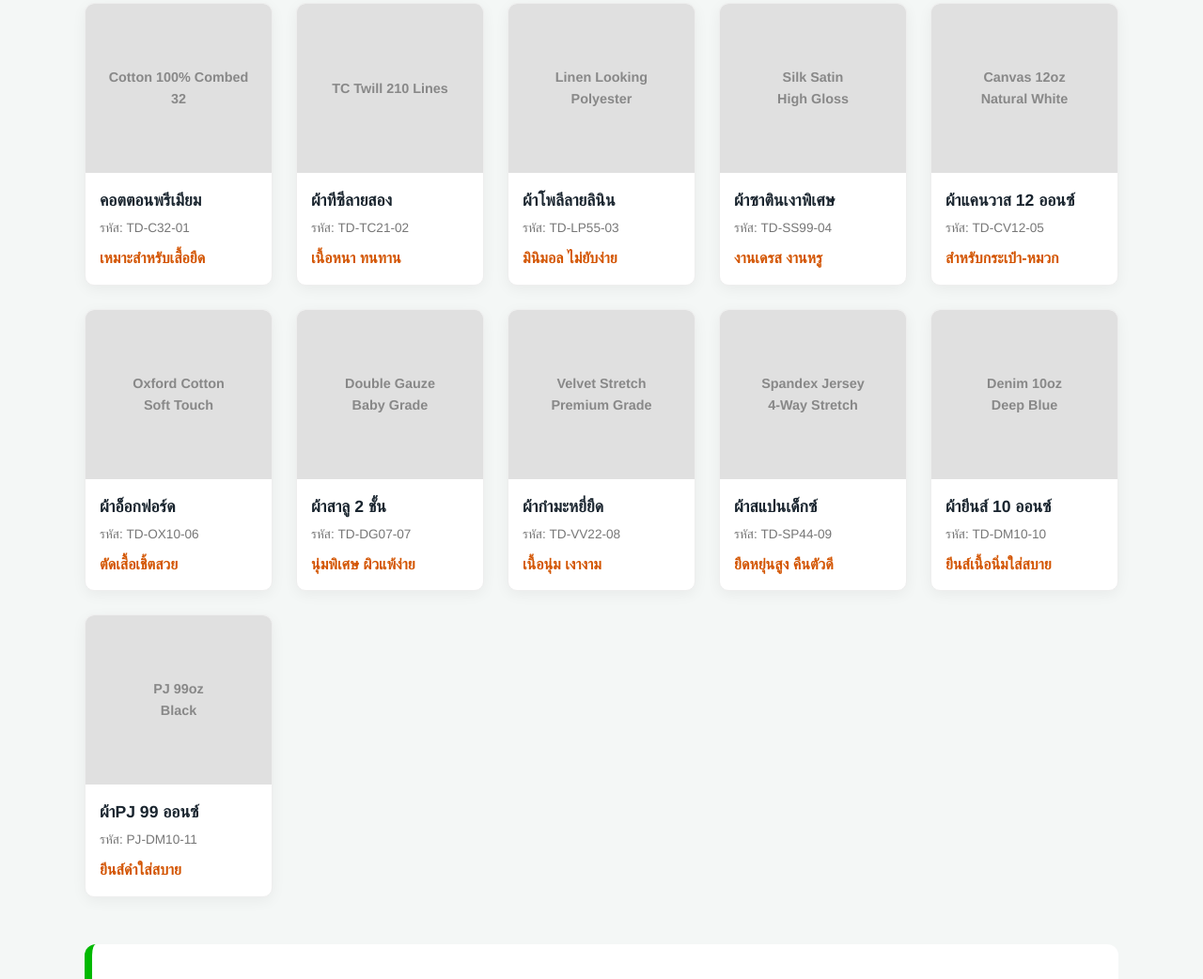
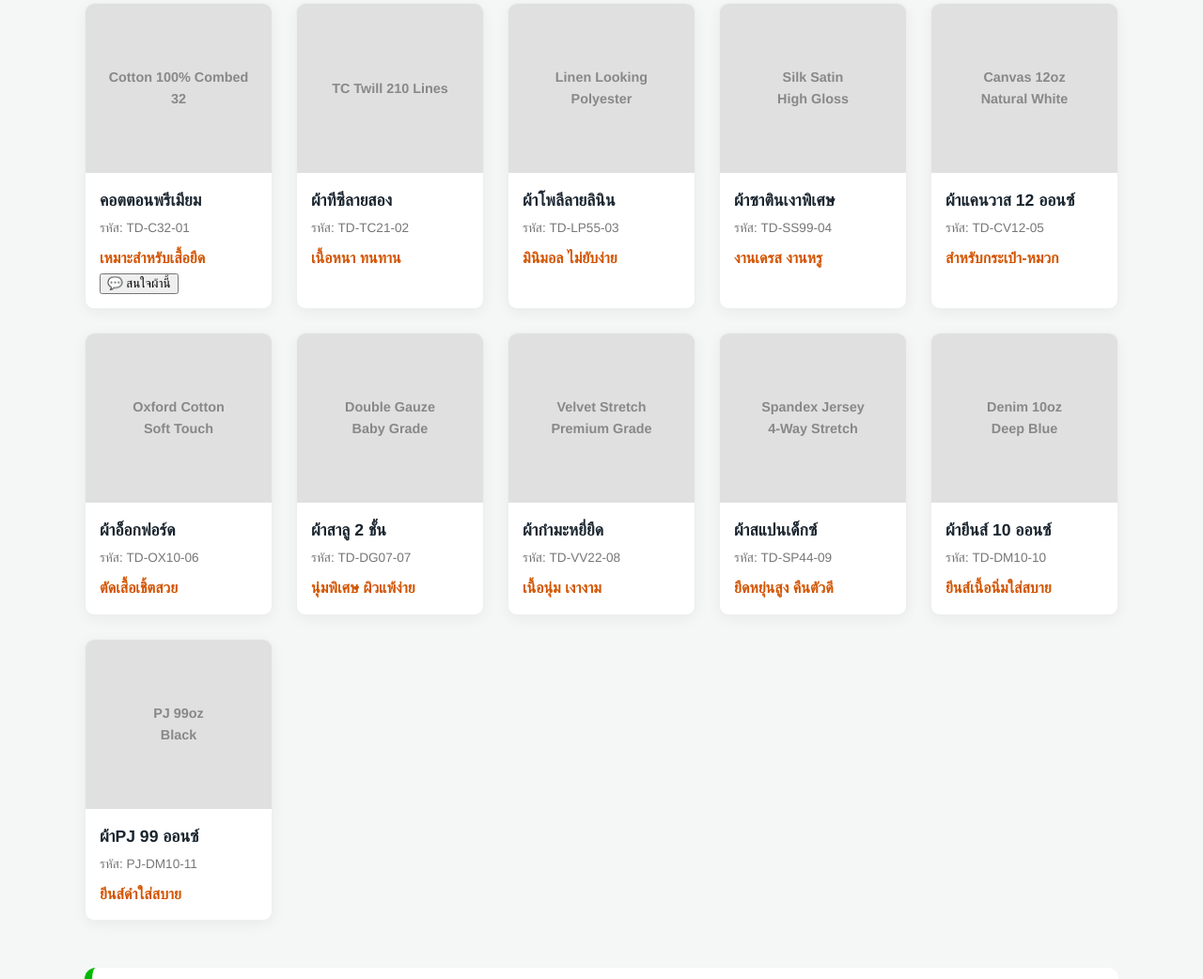
Before and after one commit to phanujullasing-ui/TD, a plain HTML site: page index.html in a window 1280 px wide. Shown: the part 671-1713 px from the top of the page at 94% size. Drawn offline with Linux system fonts and the light colour scheme.

Commit message:
Update index.html

```diff
--- a/index.html
+++ b/index.html
@@ -77,6 +77,7 @@
                 <h3>คอตตอนพรีเมียม</h3>
                 <p>รหัส: TD-C32-01</p>
                 <span class="tag-price">เหมาะสำหรับเสื้อยืด</span>
+                <button class="btn-interest">💬 สนใจผ้านี้</button>
             </div>
         </div>
         <!-- Item 2 -->
```
